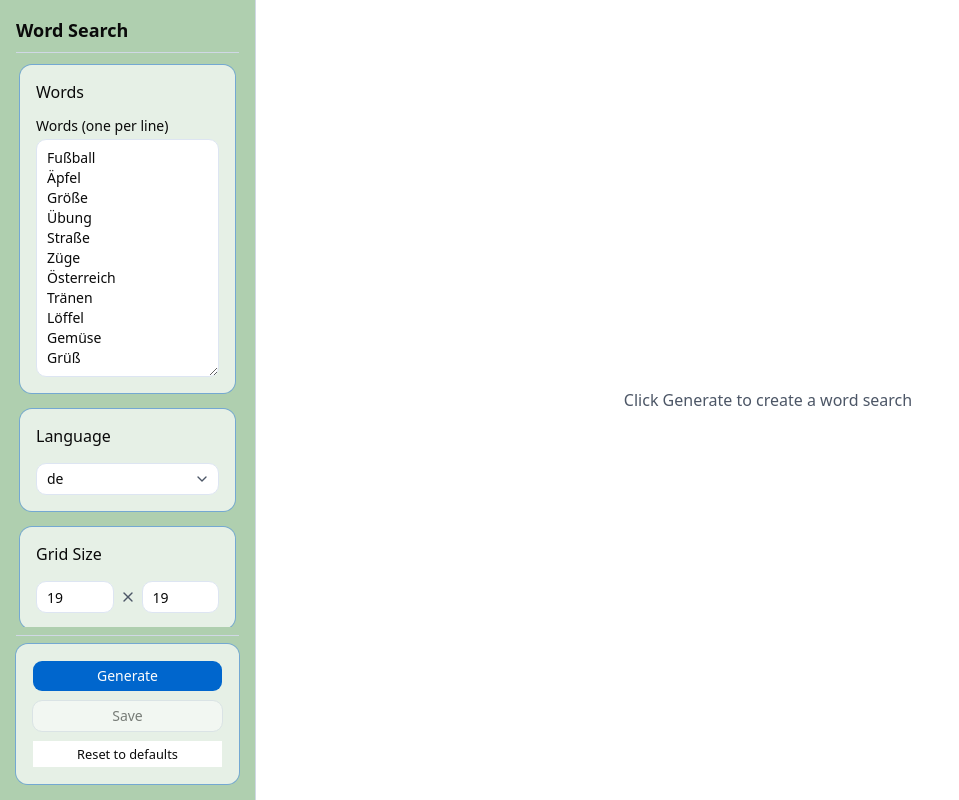
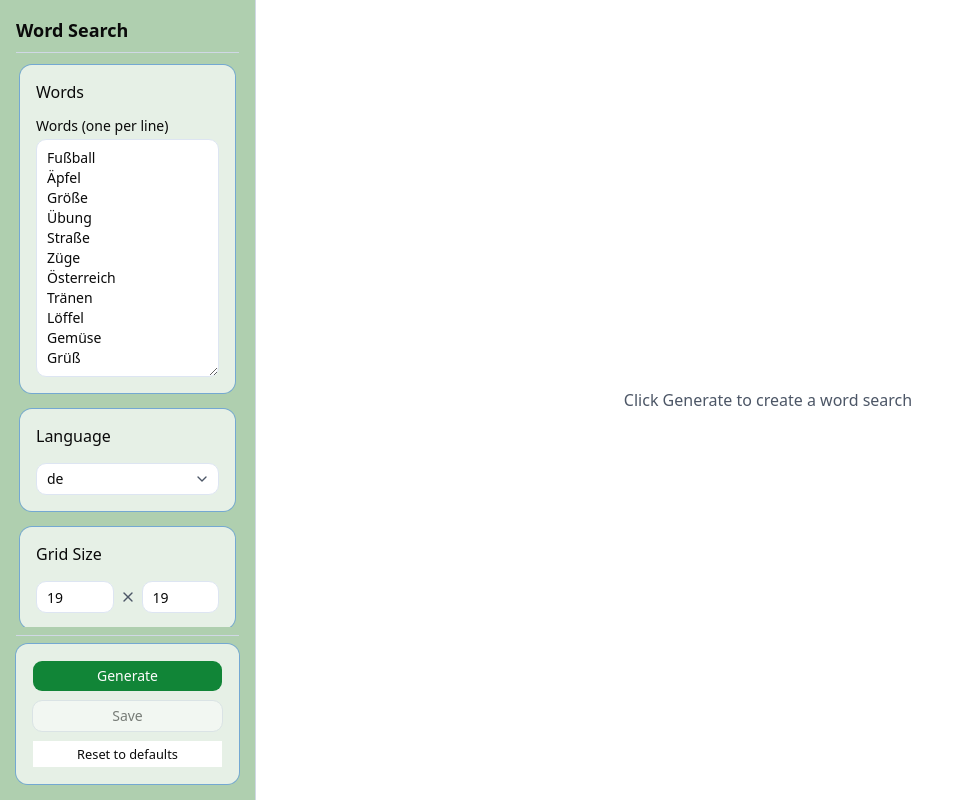
Before and after one commit to dshtefan/word-search-generator, a React (Vite) app: page / in a window 1280 px wide. Shown: the whole page, without its empty margins (0-959 px from the left). Built offline with nearby package versions, Linux system fonts and the light colour scheme.

Commit message:
some fixes

```diff
--- a/src/index.css
+++ b/src/index.css
@@ -16,7 +16,7 @@
     --card-foreground: oklch(0.145 0 0);
     --popover: oklch(1 0 0);
     --popover-foreground: oklch(0.145 0 0);
-    --primary: oklch(0.52 0.18 255);
+    --primary: oklch(0.54 0.15 148.14);
     --primary-foreground: oklch(0.99 0 0);
     --secondary: oklch(0.95 0.03 260);
     --secondary-foreground: oklch(0.25 0.05 260);
@@ -28,8 +28,8 @@
     --destructive-foreground: oklch(0.985 0 0);
     --border: oklch(0.88 0.02 260);
     --input: oklch(0.92 0.02 260);
-    --ring: oklch(0.55 0.15 255);
-    --chart-1: oklch(0.65 0.2 255);
+    --ring: oklch(0.54 0.15 148.14);
+    --chart-1: oklch(0.54 0.15 148.14);
     --chart-2: oklch(0.60 0.18 180);
     --chart-3: oklch(0.65 0.2 40);
     --chart-4: oklch(0.55 0.18 300);
@@ -37,7 +37,7 @@
     --radius: 0.625rem;
     --sidebar: oklch(0.75 0.08 144.71 / 0.71);
     --sidebar-foreground: oklch(0.145 0 0);
-    --sidebar-primary: oklch(0.52 0.18 255);
+    --sidebar-primary: oklch(0.54 0.15 148.14);
     --sidebar-primary-foreground: oklch(0.985 0 0);
     --sidebar-accent: oklch(0.93 0.05 255);
     --sidebar-accent-foreground: oklch(0.25 0.05 255);
@@ -70,7 +70,7 @@
     --chart-5: oklch(0.269 0 0);
     --sidebar: oklch(0.205 0 0);
     --sidebar-foreground: oklch(0.985 0 0);
-    --sidebar-primary: oklch(0.488 0.243 264.376);
+    --sidebar-primary: oklch(0.54 0.15 148.14);
     --sidebar-primary-foreground: oklch(0.985 0 0);
     --sidebar-accent: oklch(0.269 0 0);
     --sidebar-accent-foreground: oklch(0.985 0 0);
```
